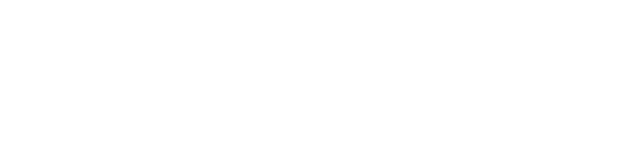
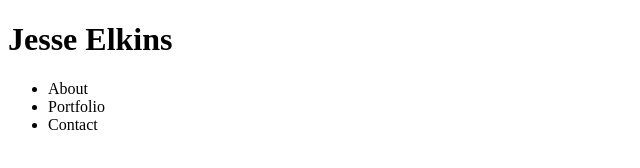
Before and after one commit to zeuzh/Jesses-Portfolio, a plain HTML site: page index.html in a window 1280 px wide. Shown: the whole page, without its empty margins (0-640 px from the left). Drawn offline with Linux system fonts and the light colour scheme.

Commit message:
set up navbar and header

```diff
--- a/index.html
+++ b/index.html
@@ -1,5 +1,6 @@
 <!DOCTYPE html>
 <html lang="en">
+
 <head>
     <meta charset="UTF-8">
     <meta http-equiv="X-UA-Compatible" content="IE=edge">
@@ -7,7 +8,31 @@
     <link rel="stylesheet" href="style.css" />
     <title>Jesse Elkins</title>
 </head>
+
 <body>
+    <header class="header">
+        <h1>Jesse Elkins</h1>
+        <nav class="nav">
+            <ul>
+                <li>About</li>
+                <li>Portfolio</li>
+                <li>Contact</li>
+            </ul>
+        </nav>
+    </header>
+
+    <section class="about">
+
+    </section>
+
+    <section class="portfolio">
+
+    </section>
+
+    <section class="contact">
+
+    </section>
 
 </body>
+
 </html>
```
